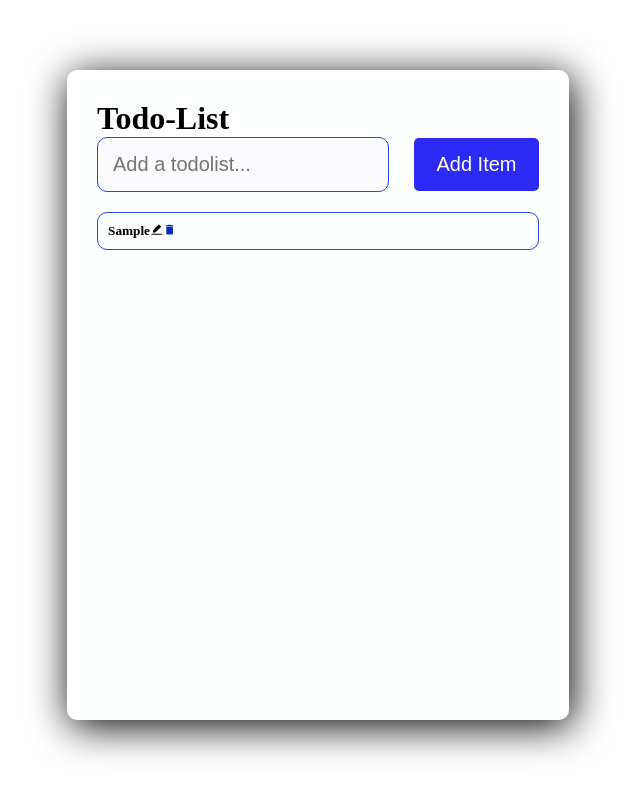
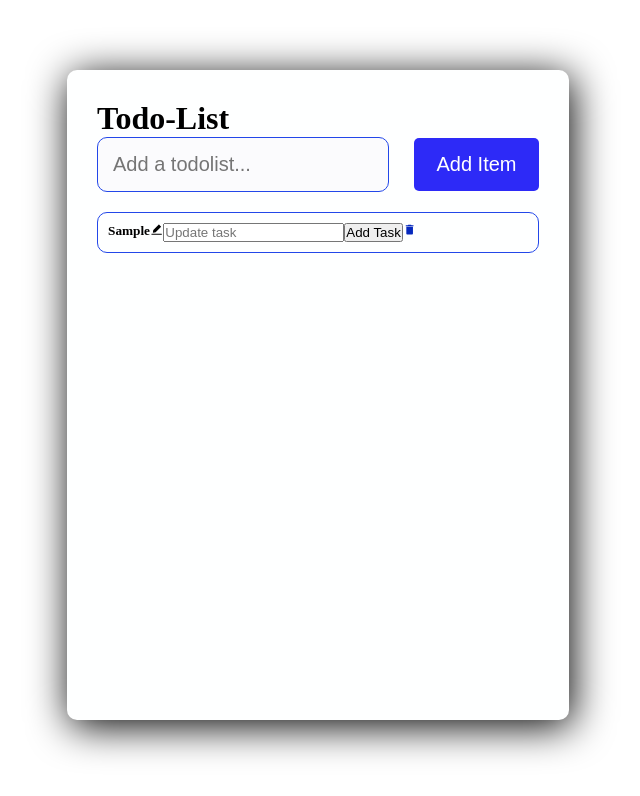
Before and after one commit to dharan-dhakshan97/Todo-list, a React (Create React App) app: page / in a window 1280 px wide. Both pictures are taken after typing "Sample" into the empty fields and a click on the button "Add Item". Shown: the top 796 px of the page, without its empty margins (322-962 px from the left). Built offline with nearby package versions, Linux system fonts and the light colour scheme.

Commit message:
add initial commit

```diff
--- a/src/Todo-list/Component.js
+++ b/src/Todo-list/Component.js
@@ -4,7 +4,7 @@ import { MdDelete } from "react-icons/md";
 //import Todoitems from "../Todo-list/Todoitems";
 import "../Todo-list/Styles.css";
 import { AiFillEdit } from "react-icons/ai";
-//  import Edittodo from "../Todo-list/Edittodo";
+import Edittodo from "../Todo-list/Edittodo";
 const Component = () => {
   const [inputs, setInputs] = useState("");
   const [inputdatas, setInputdatas] = useState([]);
@@ -19,6 +19,7 @@ const Component = () => {
     const data = inputdatas.filter((inputdata) => inputdata !== id);
     setInputdatas(data);
     console.log(data, "filter datas");
+    console.log((inputdata) => inputdata !== id, "What Happended");
   }
 
   function handleChange(event) {
@@ -27,6 +28,7 @@ const Component = () => {
 
   function handleClick() {
     setInputdatas([...inputdatas, inputs]);
+    console.log([...inputdatas, inputs]);
     setInputs("");
   }
 
@@ -34,10 +36,7 @@ const Component = () => {
   // return [...preData, inputs];
   // console.log(inputdatas);
 
-  // function handleEdit()
-  // {
-  //   const edit=
-  // }
+  function handleEdit(index) {}
 
   return (
     <>
@@ -69,8 +68,8 @@ const Component = () => {
                 return (
                   <h5 key={id} className="list-item" value={inputdata}>
                     {inputdata}
-                    <AiFillEdit />
-                    {/* <Edittodo inputdata={inputdata}/> */}
+                    <AiFillEdit onClick={() => handleEdit(inputdata)} />
+                    <Edittodo handleEdit={handleEdit} />
                     <MdDelete
                       onClick={() => handleDelete(inputdata)} // calling the final inputdata
                       className="button-delete"
--- a/src/Todo-list/Edittodo.js
+++ b/src/Todo-list/Edittodo.js
@@ -1,13 +1,27 @@
-import React from 'react'
+import React, { useState } from "react";
 
-const Edittodo = () => {
+export const Edittodo = ({ handleEdit }) => {
+  const [value, setValue] = useState("");
+
+  const handleSubmit = (e) => {
+    // prevent default action
+    e.preventDefault();
+    // edit todo
+    handleEdit(value,index);
+  };
   return (
-    <>
-
-
-
-    </>
-  )
-}
-
+    <form onSubmit={handleSubmit} className="TodoForm">
+      <input
+        type="text"
+        value={value}
+        onChange={(e) => setValue(e.target.value)}
+        className="todo-input"
+        placeholder="Update task"
+      />
+      <button type="submit" className="todo-btn">
+        Add Task
+      </button>
+    </form>
+  );
+};
 export default Edittodo;
```
